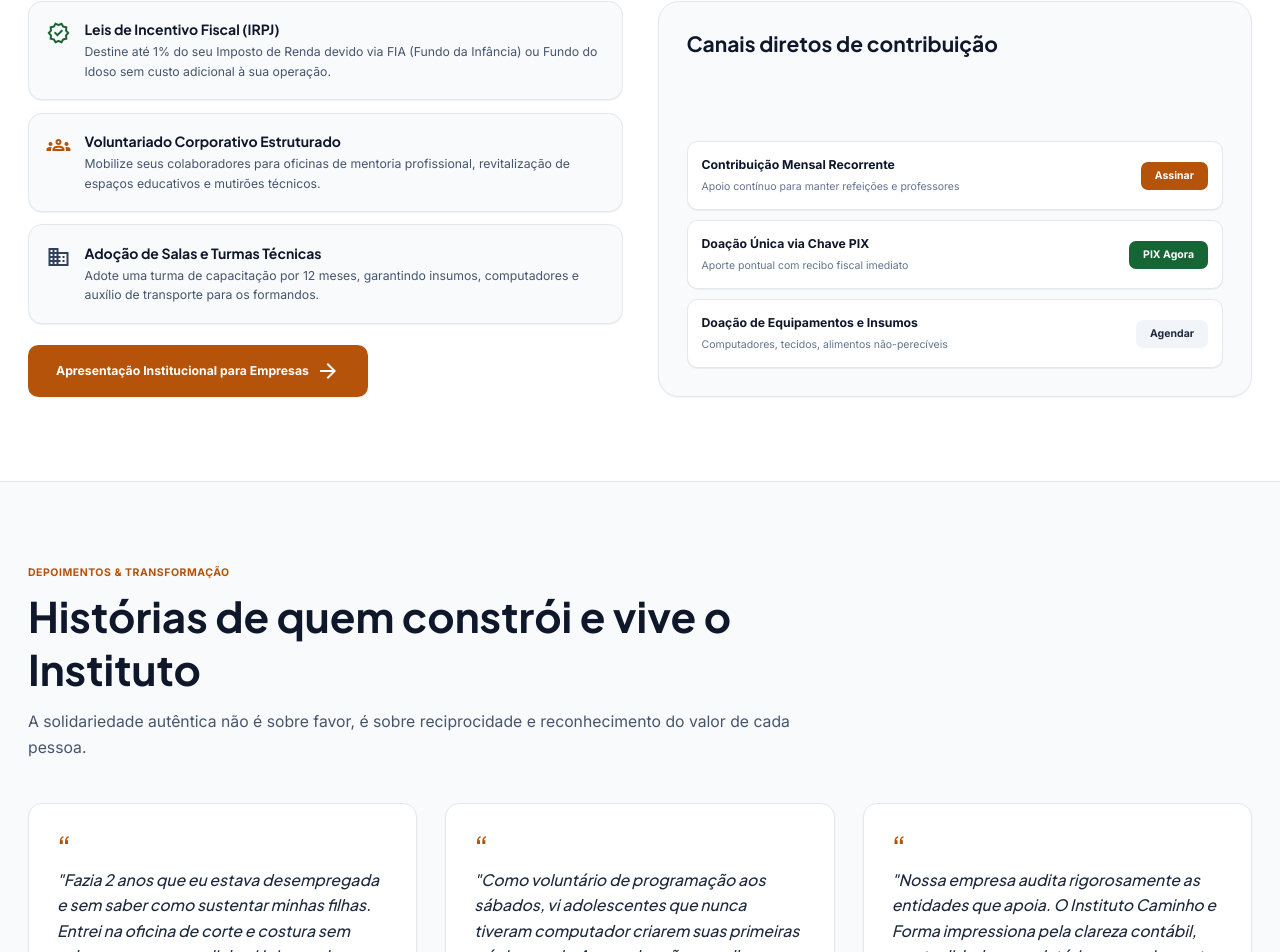
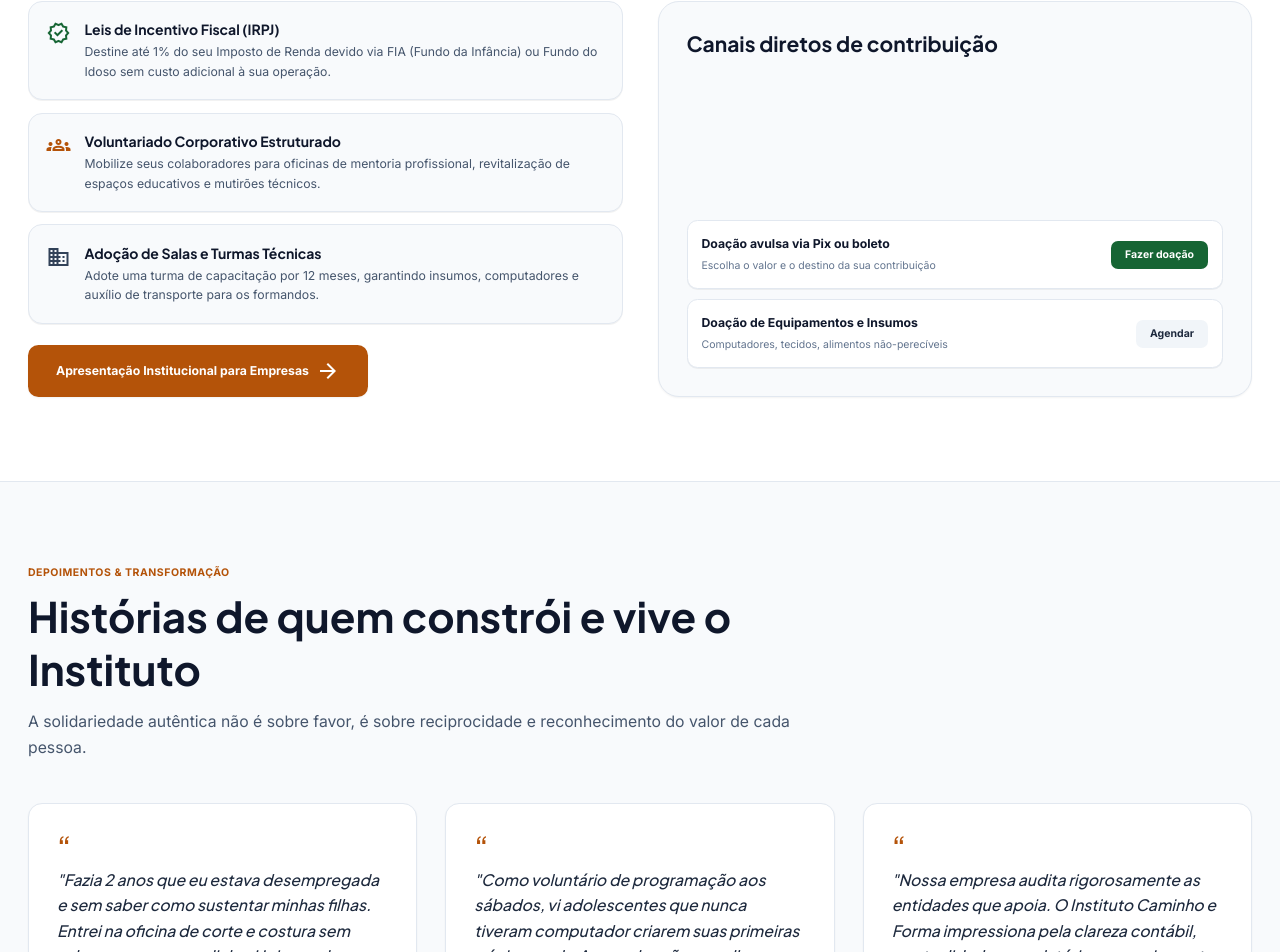
Before and after one commit to AlexLeop/Instituto-Caminho-e-Forma-Site, a React (Vite) app: page / in a window 1280 px wide. Shown: the part 4813-5765 px from the top of the page. Built offline with nearby package versions, Linux system fonts and the light colour scheme; no server answers.

Commit message:
Remove oferta de doação recorrente e mantém contribuições avulsas

```diff
--- a/src/components/HomeView.tsx
+++ b/src/components/HomeView.tsx
@@ -1013,34 +1013,17 @@ export const HomeView: React.FC<HomeViewProps> = ({
                   <div className="p-4 bg-white rounded-xl flex items-center justify-between border border-slate-200 shadow-2xs">
                     <div>
                       <span className="font-sans text-sm font-bold text-slate-900 block">
-                        Contribuição Mensal Recorrente
+                        Doação avulsa via Pix ou boleto
                       </span>
                       <span className="font-sans text-xs text-slate-500">
-                        Apoio contínuo para manter refeições e professores
-                      </span>
-                    </div>
-                    <button
-                      onClick={() => onOpenDonation()}
-                      className="bg-[#b45309] hover:bg-[#92400e] text-white px-4 py-2 rounded-lg font-sans text-xs font-bold transition-colors cursor-pointer shrink-0"
-                    >
-                      Assinar
-                    </button>
-                  </div>
-
-                  <div className="p-4 bg-white rounded-xl flex items-center justify-between border border-slate-200 shadow-2xs">
-                    <div>
-                      <span className="font-sans text-sm font-bold text-slate-900 block">
-                        Doação Única via Chave PIX
-                      </span>
-                      <span className="font-sans text-xs text-slate-500">
-                        Aporte pontual com recibo fiscal imediato
+                        Escolha o valor e o destino da sua contribuição
                       </span>
                     </div>
                     <button
                       onClick={() => onOpenDonation()}
                       className="bg-[#166534] hover:bg-[#14532d] text-white px-4 py-2 rounded-lg font-sans text-xs font-bold transition-colors cursor-pointer shrink-0"
                     >
-                      PIX Agora
+                      Fazer doação
                     </button>
                   </div>
 
```
